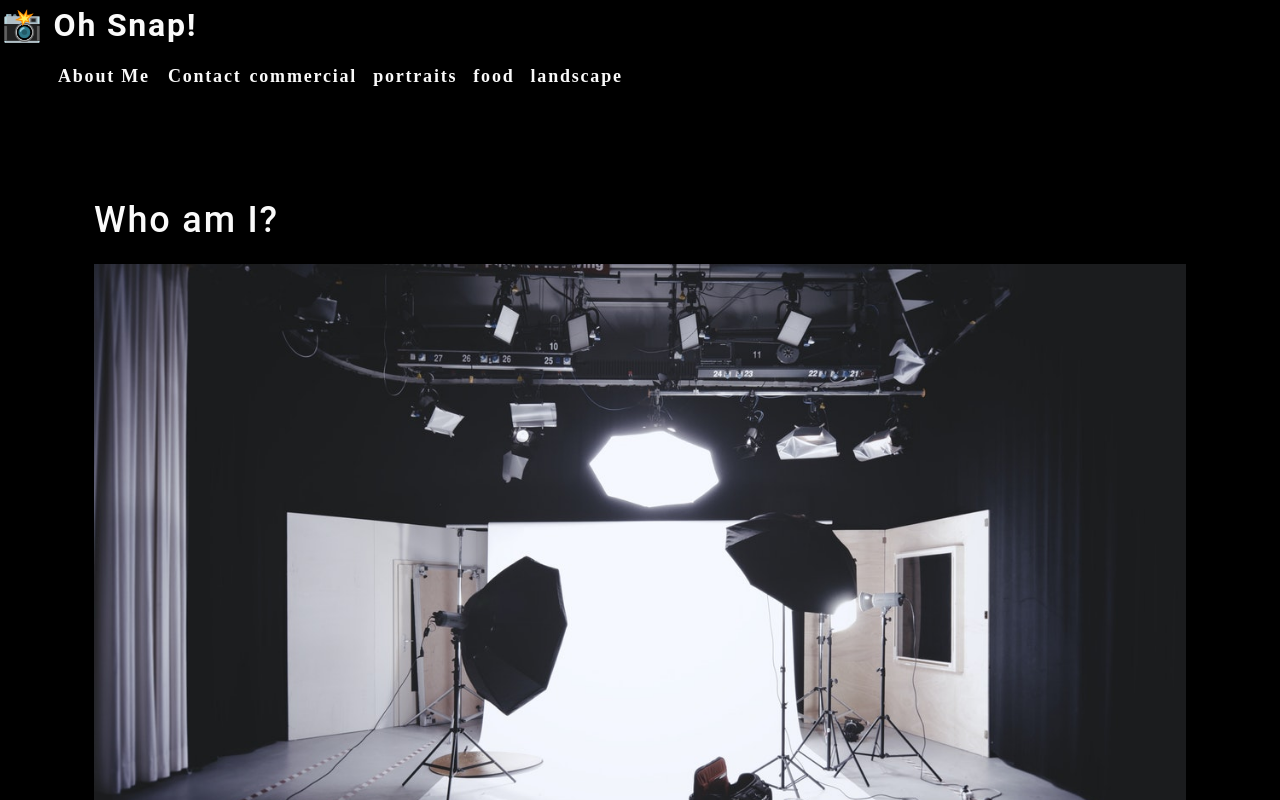
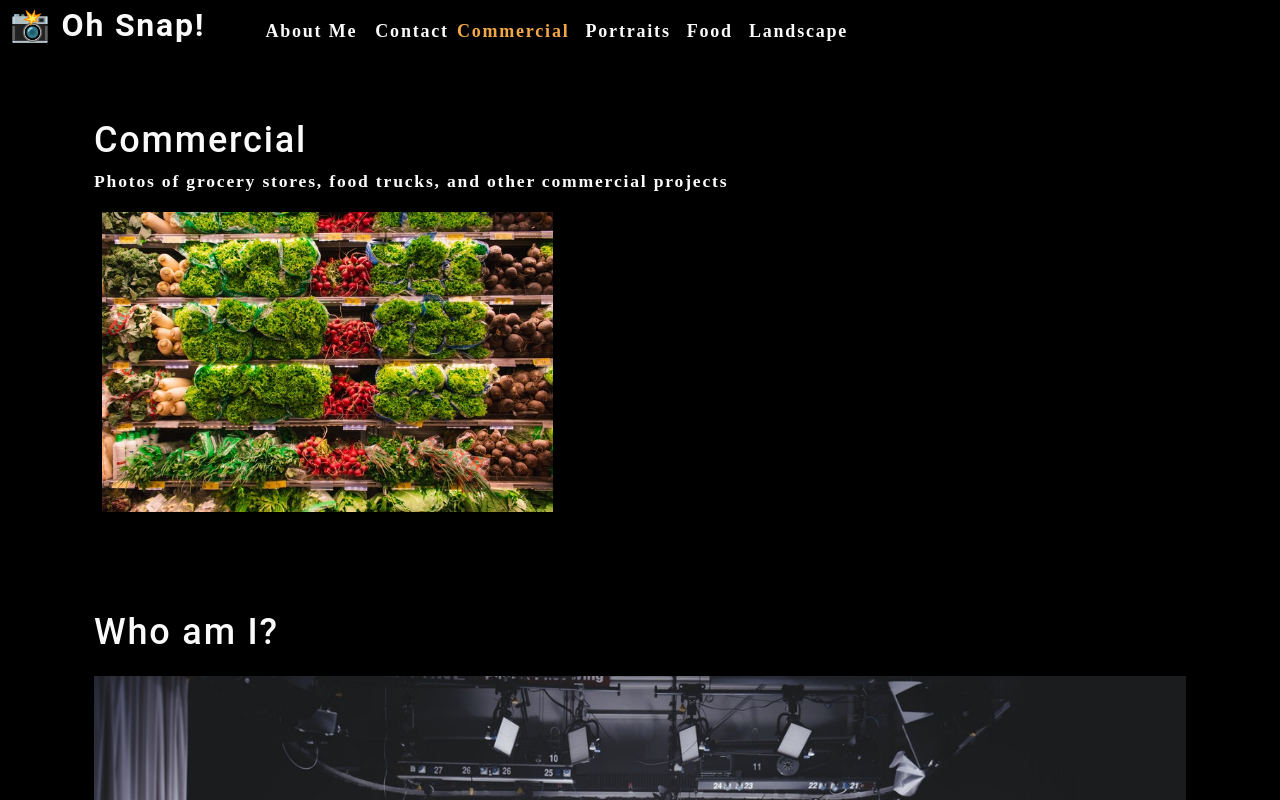
Before and after one commit to JHall-Webway/photo-port, a React (Create React App) app: page / in a window 1280 px wide. Shown: the top 800 px of the page. Built offline with nearby package versions, Linux system fonts and the light colour scheme.

Commit message:
add state changes

```diff
--- a/src/App.js
+++ b/src/App.js
@@ -1,13 +1,37 @@
+import { useState } from 'react'
 import './App.css';
 import About from './components/About';
 import Nav from './components/Nav';
+import Gallery from './components/Gallery';
 
 export default function App() {
+  const [categories] = useState([
+      {
+          name: "commercial",
+          description:
+              "Photos of grocery stores, food trucks, and other commercial projects",
+      },
+      { name: "portraits", description: "Portraits of people in my life" },
+      { name: "food", description: "Delicious delicacies" },
+      {
+          name: "landscape",
+          description: "Fields, farmhouses, waterfalls, and the beauty of nature",
+      }
+  ])
+
+  const [currentCategory, setCurrentCategory] = useState(categories[0]);
   return (
     <div>
-      <Nav></Nav>
+      <Nav
+      categories={categories}
+      setCurrentCategory={setCurrentCategory}
+      currentCategory={currentCategory}
+      ></Nav>
       <main>
-        <About></About>
+        <div>
+          <Gallery></Gallery>
+          <About></About>
+        </div>
       </main>
     </div>
   );
--- /dev/null
+++ b/src/components/Gallery/index.js
@@ -0,0 +1,22 @@
+import { capitalizeFirstLetter } from '../../utils/helpers';
+import photo from '../../assets/small/commercial/0.jpg'
+
+export default function Gallery(props) {
+    const currentCategory = {
+        name: 'commercial',
+        description: 'Photos of grocery stores, food trucks, and other commercial projects'
+    };
+    return (
+        <section>
+            <h1>{capitalizeFirstLetter(currentCategory.name)}</h1>
+            <p>{currentCategory.description}</p>
+            <div>
+                <img
+                    src={photo}
+                    alt="Commercial Example"
+                    className="img-thumbnail mx-1"
+                />
+            </div>
+        </section>
+    );
+};
--- a/src/components/Nav/index.js
+++ b/src/components/Nav/index.js
@@ -1,27 +1,24 @@
-const categories = [
-    {
-        name: "commercial",
-        description:
-            "Photos of grocery stores, food trucks, and other commercial projects",
-    },
-    { name: "portraits", description: "Portraits of people in my life" },
-    { name: "food", description: "Delicious delicacies" },
-    {
-        name: "landscape",
-        description: "Fields, farmhouses, waterfalls, and the beauty of nature",
-    },
-];
+import { capitalizeFirstLetter } from '../../utils/helpers';
+import { useEffect } from 'react';
 
-function categorySelected(name) {
-    console.log(`${name} clicked`);
-};
-
-export default function Nav() {
+export default function Nav(props) {
+    const {
+        categories,
+        setCurrentCategory,
+        currentCategory
+    } = props;
+    useEffect(() => {
+        document.title = capitalizeFirstLetter(currentCategory.name);
+    }, [currentCategory]);
     return (
-        <header>
+        <header className="flex-row px-1">
             <h2>
                 <a data-testid="link" href="/">
-                    <span role="img" aria-label="camera">📸</span> Oh Snap!
+                    <span role="img" aria-label="camera">
+                        {" "}
+                        📸
+                    </span>{" "}
+                    Oh Snap!
                 </a>
             </h2>
             <nav>
@@ -36,11 +33,14 @@
                     </li>
                     {categories.map((category) => (
                         <li
-                        className="mx-1"
-                        key={category.name}
+                            className={`mx-1 ${ currentCategory.name === category.name && 'navActive'
+                            }`} key={category.name}
                         >
-                            <span onClick={() => categorySelected(category.name)}>
-                                {category.name}
+                            <span onClick={() => {
+                                setCurrentCategory(category)
+                            }}
+                            >
+                                {capitalizeFirstLetter(category.name)}
                             </span>
                         </li>
                     ))}
```
